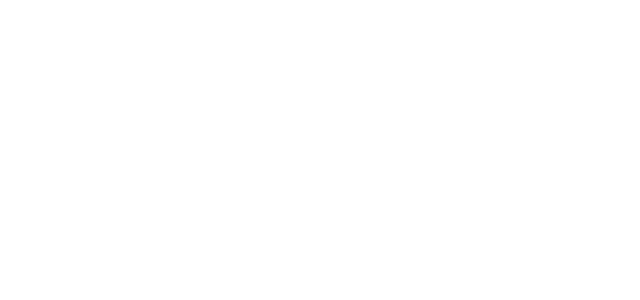
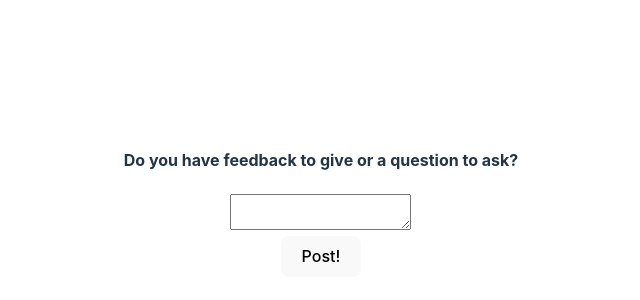
Before and after one commit to mayaavida/capstone--feedback, a React (Vite) app in the folder react/: page /employee/1/newPost in a window 1280 px wide. Before the commit this address had no page. Shown: the part 198-498 px from the top of the page, without its empty margins (319-959 px from the left). Built offline with nearby package versions, Linux system fonts and the light colour scheme.

Commit message:
added new post button

```diff
--- a/react/src/App.jsx
+++ b/react/src/App.jsx
@@ -5,6 +5,7 @@ import Home from "./components/Home";
 import LoginForm from "./components/LoginForm";
 import RegistrationForm from "./components/RegistrationForm";
 import EmployeeHome from "./components/EmployeeHome";
+import NewPostForm from "./components/NewPostForm";
 
 function App() {
   return (
@@ -14,6 +15,7 @@ function App() {
         <Route path="/login" element={<LoginForm />} />
         <Route path="/register" element={<RegistrationForm />} />
         <Route path="/employee/:id" element={<EmployeeHome />} />
+        <Route path="/employee/:id/newPost" element={<NewPostForm />} />
       </Routes>
     </Router>
   );
--- a/react/src/components/EmployeeHome.jsx
+++ b/react/src/components/EmployeeHome.jsx
@@ -1,10 +1,19 @@
 import React, { useState, useEffect } from "react";
 import { useParams } from "react-router-dom";
+// import { AuthContext } from "../context/AuthContext";
+import { useNavigate } from "react-router-dom";
 
 function EmployeeHome() {
   const { id } = useParams();
   const [employeeInfo, setEmployeeInfo] = useState([]);
   const [employeePosts, setEmployeePosts] = useState([]);
+  // const { authState } = useContext(AuthContext);
+
+  let navigate = useNavigate();
+  const routeChange = () => {
+    let path = `/employee/${id}/newPost`;
+    navigate(path);
+  }
 
   useEffect(() => {
     const fetchEmployeeInfo = async (id) => {
@@ -85,6 +94,9 @@ function EmployeeHome() {
             </div>
           ))}
         </div>
+        <button color = "green" type="submit" className="btn btn-primary" onClick={routeChange}>
+          Create New Post
+        </button>
       </div>
     </div>
   );
--- a/react/src/components/NewPostForm.jsx
+++ b/react/src/components/NewPostForm.jsx
@@ -1,16 +1,43 @@
+import { useNavigate } from "react-router-dom";
+
 function NewPostForm(props) {
+  // return (
+  //   <div>
+  //     {props.loggedInStatus ? (
+  //       <>
+  //         <label htmlFor="newPost">Do you feedback to give or a question to ask?</label>
+  //         <textarea id="newPost" className="textarea"></textarea>
+  //         <br />
+  //         <button>Post!</button>
+  //       </>
+  //     ) : (
+  //       "log in to Capstone Feedback."
+  //     )}
+  //   </div>
+  // );
+    let navigate = useNavigate();
+    const routeChange = () => {
+      let path = `/employee/${id}`;
+      navigate(path);
+    };
+
   return (
     <div>
-      {props.loggedInStatus ? (
-        <>
-          <label htmlFor="newPost">Do you feedback to give or a question to ask?</label>
-          <textarea id="newPost" className="textarea"></textarea>
-          <br />
-          <button>Post!</button>
-        </>
-      ) : (
-        "log in to Capstone Feedback."
-      )}
+      <>
+        <h4 htmlFor="newPost">
+          Do you have feedback to give or a question to ask?
+        </h4>
+        <textarea id="newPost" className="textarea"></textarea>
+        <br />
+        <button
+          color="green"
+          type="submit"
+          className="btn btn-primary"
+          onClick={routeChange}
+        >
+          Post!
+        </button>
+      </>
     </div>
   );
 }
```
Also changed, not shown: 1 other file (tests, documents, lock files or other folders).
